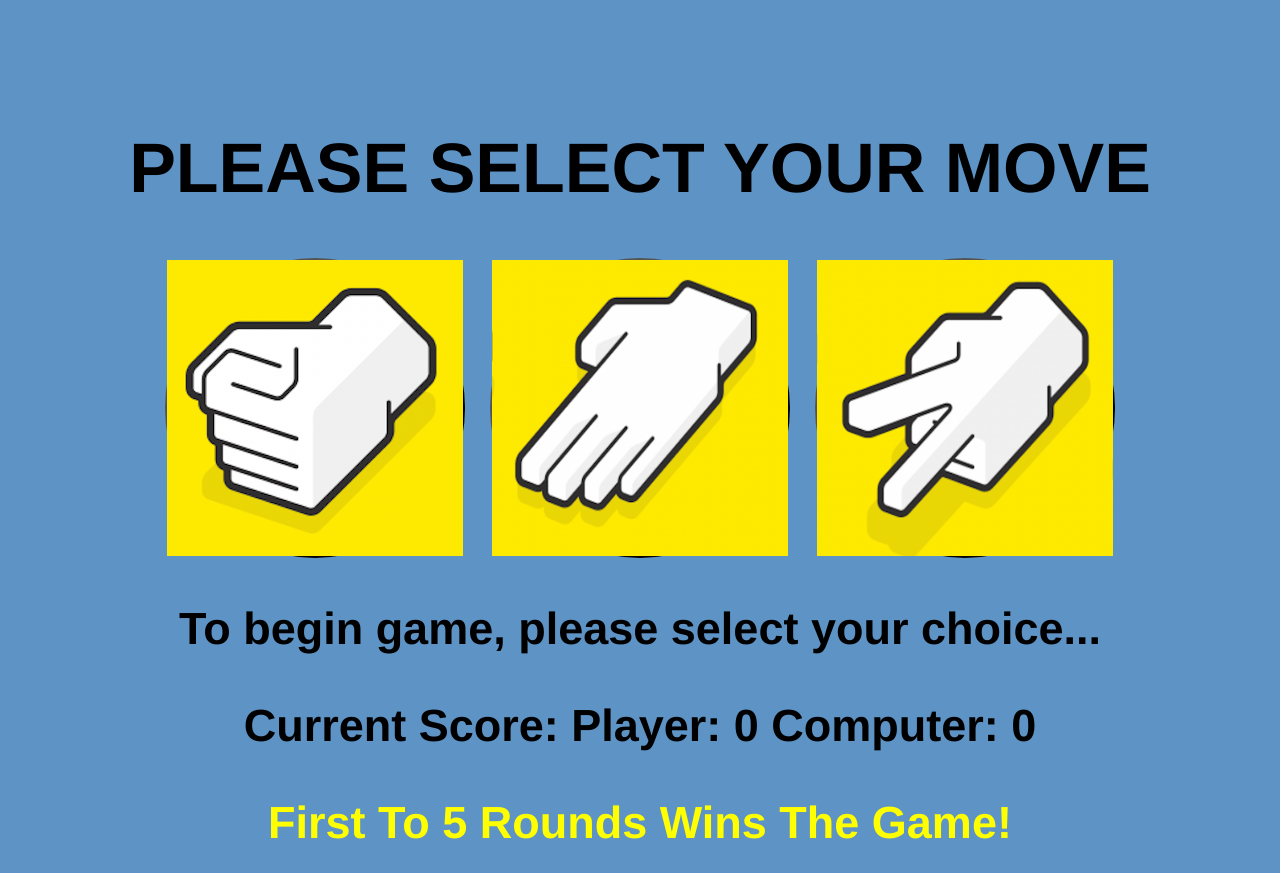
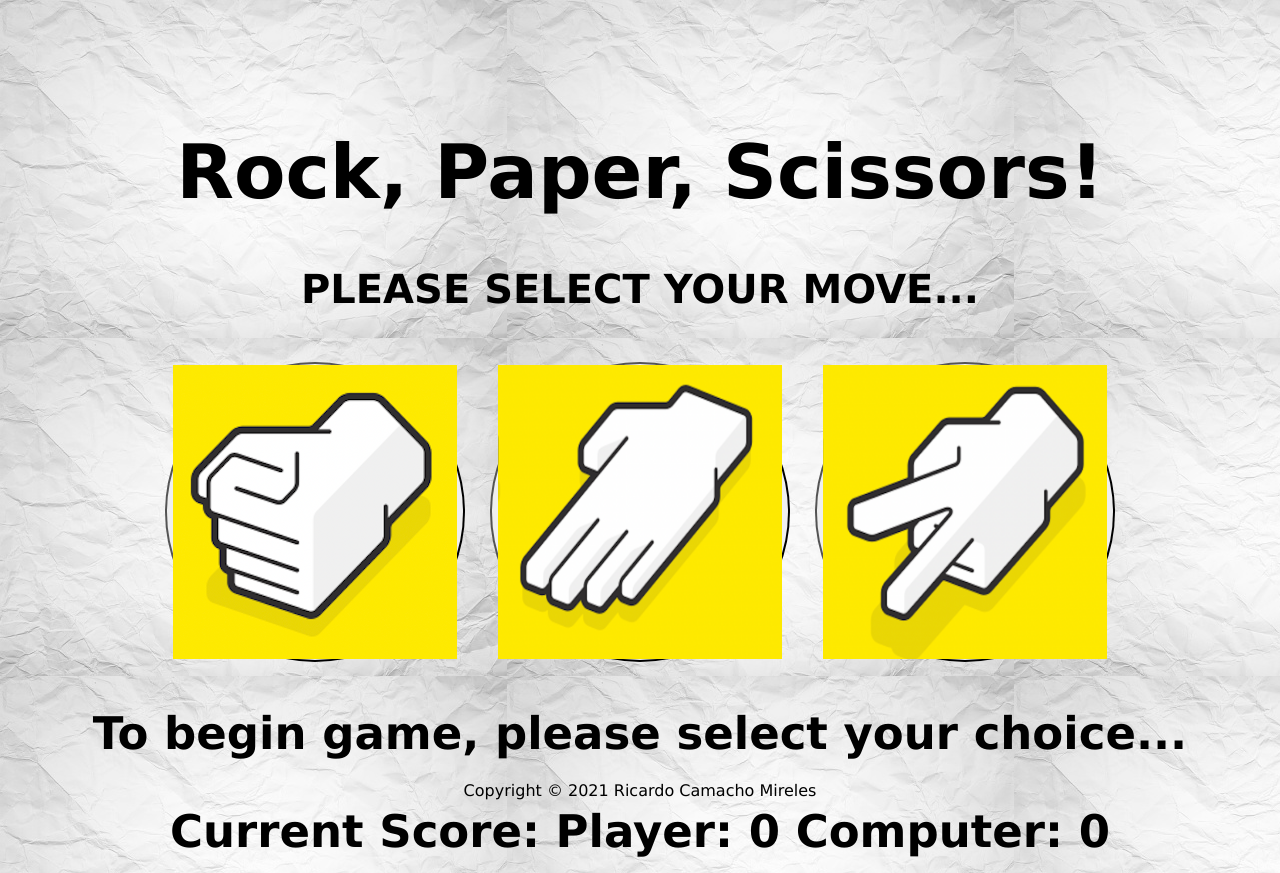
Before and after one commit to rcamach7/RockPaperScissors, a plain HTML site: page index.html in a window 1280 px wide. Shown: the top 873 px of the page. Before the commit the page ends 849 px from the top, so only its background shows below. Drawn offline with Linux system fonts and the light colour scheme.

Commit message:
improved styling

```diff
--- a/index.html
+++ b/index.html
@@ -7,7 +7,8 @@
         <link rel="icon" type="image/png" href="images/favicon.png"/>
     </head>
     <body>
-        <p class="startText">PLEASE SELECT YOUR MOVE</p>
+        <h1>Rock, Paper, Scissors!</h1>
+        <p class="startText">PLEASE SELECT YOUR MOVE...</p>
         <main class="mainContainer">
             <button id="rock"><img src="images/rock.png"> </button>
             <button id="paper"><img src="images/paper.png"></button>
@@ -19,6 +20,7 @@
             <p class="rules">First To 5 Rounds Wins The Game!</p>
         </div>
 
+        <footer>Copyright © 2021 Ricardo Camacho Mireles</footer>
         <script type="text/javascript" src="properties/script.js"></script>
     </body>
 </html>
--- a/properties/style.css
+++ b/properties/style.css
@@ -1,18 +1,23 @@
 html {
-    background-color: rgb(93, 147, 197);
-    font-family: 'Franklin Gothic Medium', 'Arial Narrow', Arial, sans-serif;
+    background-image: url("/images/back.jpeg");
+    font-family: "Lucida Grande", serif;
 }
 
 body {
     width: 100%;
     height: 100%;
-    margin: 0 auto;
-    margin-top: 10%;
+    margin: 10% auto 0;
+    text-align: center;
+}
+
+h1 {
+    font-weight: bolder;
+    font-size: 75px;
 }
 
 .startText {
     font-weight: bolder;
-    font-size: 70px;
+    font-size: 40px;
     margin-bottom: 50px;
 }
 
@@ -23,25 +28,14 @@ body {
     gap: 25px;
 }
 
-p {
-    text-align: center;
-}
 /* Give the scale for each button in our main container */
 button {
     height: 300px;
     width: 300px;
-    padding: 0px;
-
-    /* Removed so buttons can be a specific size, not scaled */
-    /* flex: 1; */
 }
 
-/* Set Properties for our plater "console" where we will display results */
-
+/* Set Properties for our player "console" where we will display results */
 #playerConsole {
-    height: 125px;
-    text-align: center;
-
     font-weight: bolder;
     font-size: 45px;
 }
@@ -51,9 +45,12 @@ button {
 }
 
 /* Give Backgrounds to our buttons and their circular shape */
-
 button {
     border-radius: 50%;
+}
+
+button:hover {
+    transform: scale(1.1);
 }
 
 #rock img, #paper img, #scissors img {
@@ -61,15 +58,9 @@ button {
     height: 100%;
 }
 
-/* Hover Properties for each buttton */
-#rock:hover {
-    background-color: var(--secondary-dark-hover);
+footer {
+    position: absolute;
+    bottom: 0;
+    width: 100%;
+    margin: 0 auto;
 }
-
-#paper:hover {
-    background-color: var(--secondary-dark-hover);
-}
-
-#scissors:hover {
-    background-color: var(--secondary-dark-hover);
-}
```
Also changed, not shown: images/back.jpeg (added).
